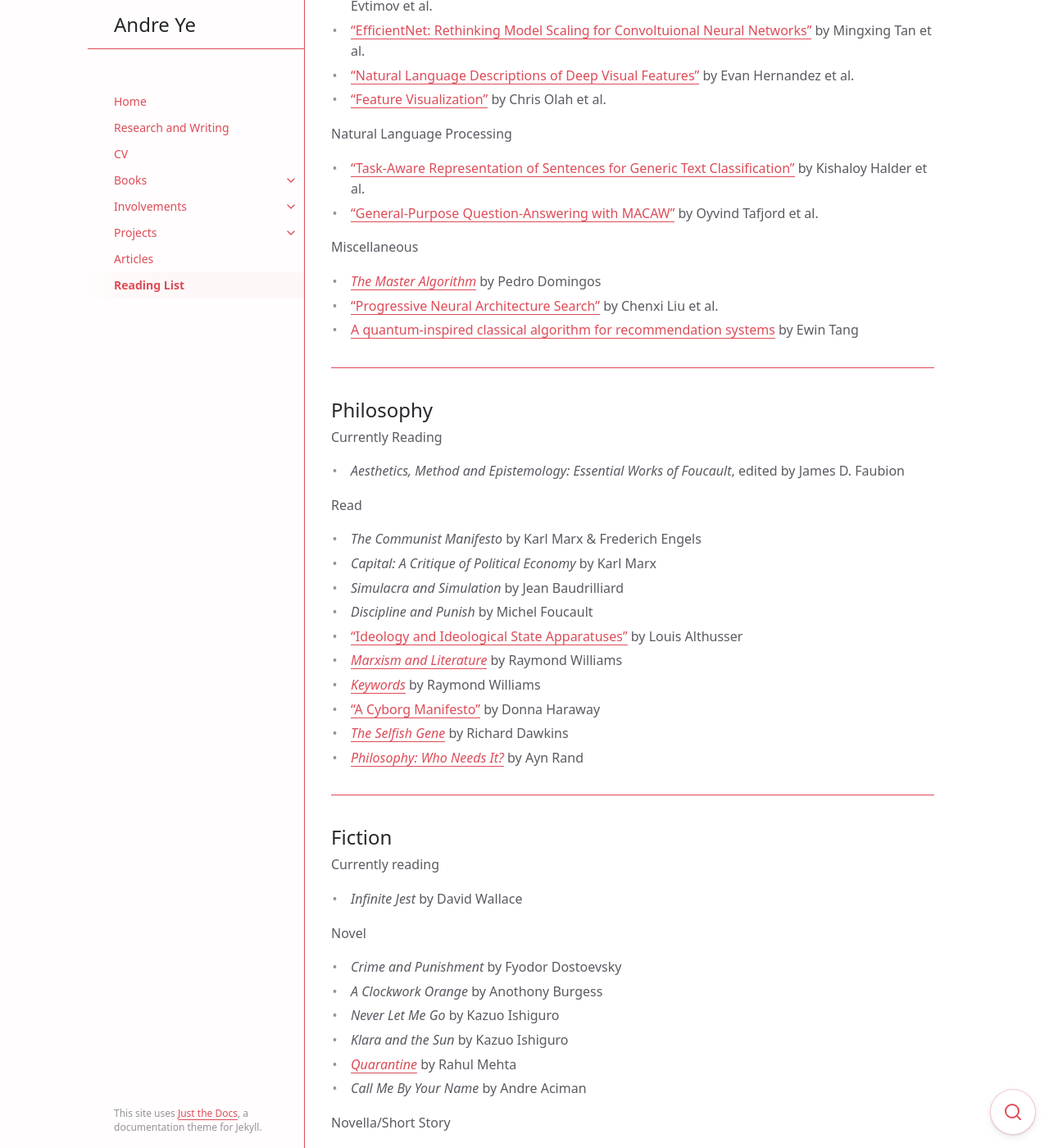
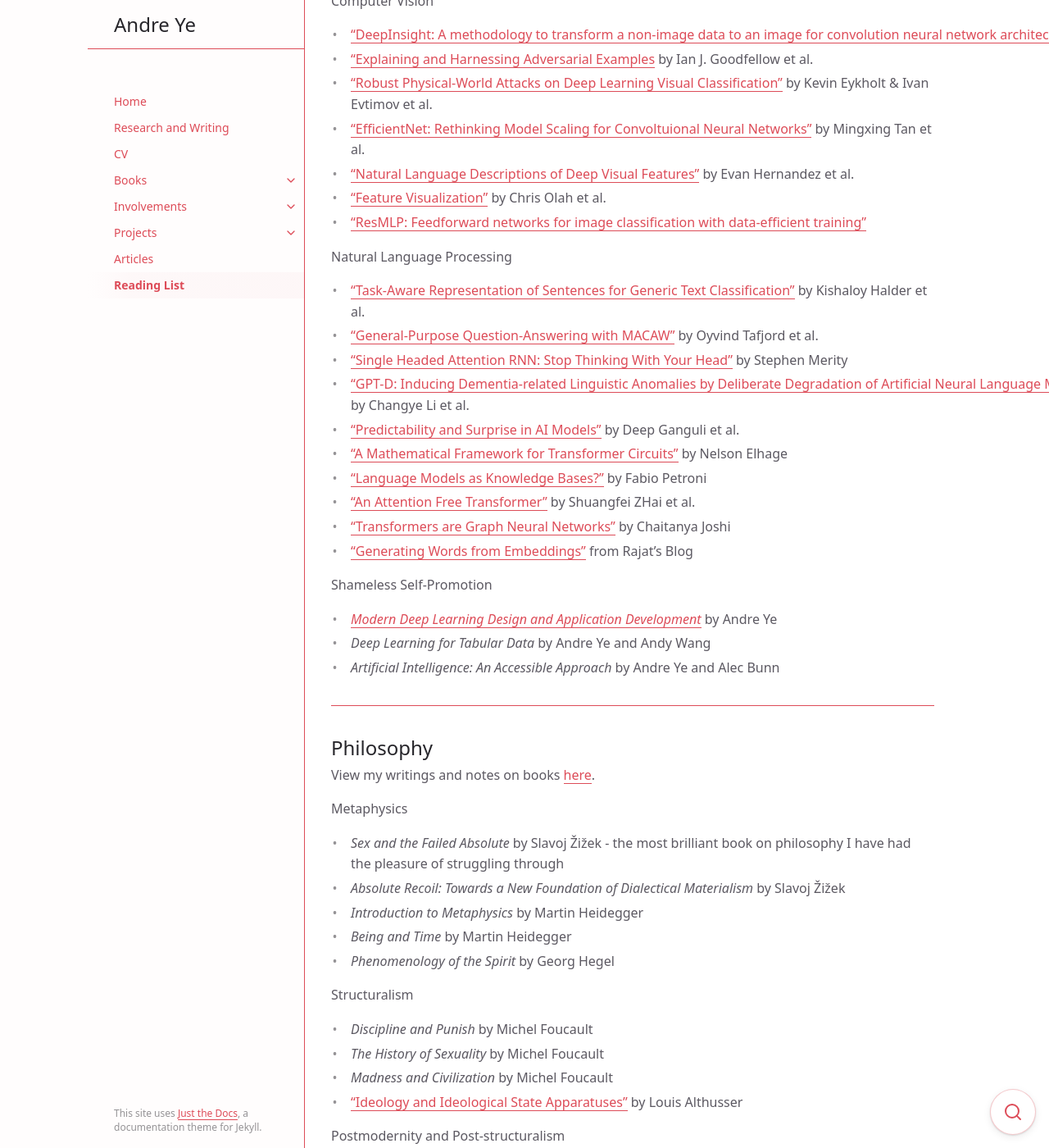
Before and after one commit to andre-ye/andre-ye.github.io-retired, a Jekyll site: the page built from docs/reading-list.md, in a window 1280 px wide and 1400 px high, scrolled down 1535 px. Shown: the whole window at 82% size. Built offline with Jekyll 4.4.1, drawn with Linux system fonts in a browser that asks for light colours; nearby versions of some CDN libraries; some of the changed text lies outside the part shown.

Commit message:
Update reading-list.md

```diff
--- a/docs/reading-list.md
+++ b/docs/reading-list.md
@@ -21,10 +21,8 @@
 
 *See an additional curated list of great papers discussed in my first book [here](https://andre-ye.github.io/docs/books/modern-deep-learning/#case-study-papers){:target="_blank"}.*
 
-Currently Reading
-- ["The Modern Mathematics of Deep Learning"](https://arxiv.org/pdf/2105.04026.pdf){:target="_blank"} by Julius Berner et al.
-
 Theory of Deep Learning
+- ["On the Measure of Intelligence"]
 - ["Learning in High Dimension Always Amounts to Extrapolation"](https://arxiv.org/pdf/2110.09485.pdf){:target="_blank"} by Randall Balestriero, Jerome Pesenti, and Yann LeCun
 - ["Computing Machinery and Intelligence"](https://academic.oup.com/mind/article/LIX/236/433/986238){:target="_blank"} by Alan Turing
 - ["The Lottery Ticket Hypothesis"](https://arxiv.org/pdf/1803.03635.pdf){:target="_blank"} by Jonathan Frankle and Michael Carbin
@@ -33,13 +31,17 @@
 - ["The Bitter Lesson"](http://www.incompleteideas.net/IncIdeas/BitterLesson.html){:target="_blank"} by Rich Sutton
 - ["Adversarial Examples Are Not Bugs, They Are Features"](https://arxiv.org/pdf/1905.02175.pdf){:target="_blank"} by Andrew Ilyas et al.
 - ["Grokking: Generalization Beyond Overfitting on Small Algorithmic Datasets"](https://arxiv.org/pdf/2201.02177.pdf){:target="_blank"} by Alethea Power et al.
-- ["What's HIdden in a Randomly Weighted Neural Network?"](https://arxiv.org/pdf/1911.13299.pdf){:target="_blank"} by Vivek Ramanjuan and Michell Wortsman
+- ["What's Hidden in a Randomly Weighted Neural Network?"](https://arxiv.org/pdf/1911.13299.pdf){:target="_blank"} by Vivek Ramanjuan and Michell Wortsman
+- ["The Modern Mathematics of Deep Learning"](https://arxiv.org/pdf/2105.04026.pdf){:target="_blank"} by Julius Berner et al.
+- ["Learning to learn by gradient descent by gradient descent"](https://arxiv.org/pdf/1606.04474.pdf){:target="_blank"} by Marcin Andrychowicz et al.
+- ["On Exact Computation with an Infinitely Wide Neural Net"](https://arxiv.org/pdf/1904.11955.pdf){:target="_blank"} by Sanjeev Arora
+- ["Dropout as a Bayesian Approximation: Representing Model Uncertainty in Deep Learning"](https://arxiv.org/pdf/1506.02142.pdf){:target="_blank"} by Yarin Gal and Zoubin Ghahramani
 
 Emergent Language
 - ["Compositional Observer Communication Learning from Raw Visual Input"](https://arxiv.org/pdf/1804.02341v1.pdf){:target="_blank"} by Edward Choi, Angeliki Lazaridou, Nando de Freitas
 - ["Emergence of Grounded Compositional Language in Multi-Agent Populations"](https://arxiv.org/abs/1703.04908){:target="_blank"} by Igor Mordatch and Pieter Abbeel
 - ["On the Spontaneous Emergence of Discrete and Compositional Signals"](https://aclanthology.org/2020.acl-main.433.pdf){:target="_blank"} by Nur Geffen Lan, Emmanuel Chemla, and Shane Steinert-Threlkel
-- ["Learning Emergent Discrete Message Communication for Cooperative Reinforcement Learning"](https://arxiv.org/pdf/2102.12550.pdf) by Sheng Li, Yutai Zhou, Ross Allen, Mykel J. Kochenderfer
+- ["Learning Emergent Discrete Message Communication for Cooperative Reinforcement Learning"](https://arxiv.org/pdf/2102.12550.pdf){:target="_blank"} by Sheng Li, Yutai Zhou, Ross Allen, Mykel J. Kochenderfer
 - ["AI Programmer: Autonomously Creating Software Programs Using Genetic Algorithms"](https://arxiv.org/pdf/1709.05703.pdf){:target="_blank"} by Kory Becker and Justin Gottschlich
 
 Bias and Fairness
@@ -49,75 +51,114 @@
 - ["Moving Beyond 'Algorithmic Bias is a Data Problem'"](https://www.cell.com/patterns/fulltext/S2666-3899(21)00061-1){:target="_blank"} by Sara Hooker
 
 Computer Vision
+- [“DeepInsight: A methodology to transform a non-image data to an image for convolution neural network architecture”](https://www.nature.com/articles/s41598-019-47765-6)
 - ["Explaining and Harnessing Adversarial Examples](https://arxiv.org/pdf/1412.6572.pdf){:target="_blank"} by Ian J. Goodfellow et al.
 - ["Robust Physical-World Attacks on Deep Learning Visual Classification"](https://arxiv.org/pdf/1707.08945.pdf){:target="_blank"} by Kevin Eykholt & Ivan Evtimov et al.
 - ["EfficientNet: Rethinking Model Scaling for Convoltuional Neural Networks"](https://arxiv.org/pdf/1905.11946.pdf){:target="_blank"} by Mingxing Tan et al.
 - ["Natural Language Descriptions of Deep Visual Features"](https://arxiv.org/abs/2201.11114){:target="_blank"} by Evan Hernandez et al.
 - ["Feature Visualization"](https://distill.pub/2017/feature-visualization/){:target="_blank"} by Chris Olah et al.
+- ["ResMLP: Feedforward networks for image classification with data-efficient training"](https://arxiv.org/abs/2105.03404){:target="_blank"}
 
 Natural Language Processing
 - ["Task-Aware Representation of Sentences for Generic Text Classification"](https://kishaloyhalder.github.io/pdfs/tars_coling2020.pdf){:target="_blank"} by Kishaloy Halder et al.
 - ["General-Purpose Question-Answering with MACAW"](https://arxiv.org/pdf/2109.02593.pdf){:target="_blank"} by Oyvind Tafjord et al.
+- ["Single Headed Attention RNN: Stop Thinking With Your Head"](https://arxiv.org/abs/1911.11423){:target="_blank"} by Stephen Merity
+- ["GPT-D: Inducing Dementia-related Linguistic Anomalies by Deliberate Degradation of Artificial Neural Language Models"](https://aclanthology.org/2022.acl-long.131.pdf){:target="_blank"} by Changye Li et al.
+- ["Predictability and Surprise in AI Models"](https://facctconference.org/static/pdfs_2022/facct22-140.pdf){:target="_blank"} by Deep Ganguli et al.
+- ["A Mathematical Framework for Transformer Circuits"](https://transformer-circuits.pub/2021/framework/index.html){:target="_blank"} by Nelson Elhage
+- ["Language Models as Knowledge Bases?"](https://aclanthology.org/D19-1250.pdf){:target="_blank"} by Fabio Petroni
+- ["An Attention Free Transformer"](https://arxiv.org/pdf/2105.14103.pdf){:target="_blank"} by Shuangfei ZHai et al.
+- ["Transformers are Graph Neural Networks"](https://thegradient.pub/transformers-are-graph-neural-networks/){:target="_blank"} by Chaitanya Joshi
+- ["Generating Words from Embeddings"](https://rajatvd.github.io/Generating-Words-From-Embeddings/){:target="_blank"} from Rajat's Blog
 
-Miscellaneous
-- [*The Master Algorithm*](https://www.basicbooks.com/titles/pedro-domingos/the-master-algorithm/9780465061921/){:target="_blank"} by Pedro Domingos
-- ["Progressive Neural Architecture Search"](https://arxiv.org/pdf/1712.00559.pdf){:target="_blank"} by Chenxi Liu et al.
-- [A quantum-inspired classical algorithm for recommendation systems](https://arxiv.org/pdf/1807.04271.pdf){:target='_blank"} by Ewin Tang
+Shameless Self-Promotion
+- [*Modern Deep Learning Design and Application Development*](https://link.springer.com/book/10.1007/978-1-4842-7413-2){:target="_blank"} by Andre Ye
+- *Deep Learning for Tabular Data* by Andre Ye and Andy Wang
+- *Artificial Intelligence: An Accessible Approach* by Andre Ye and Alec Bunn
 
 ---
 
 ## Philosophy
-Currently Reading
-- *Aesthetics, Method and Epistemology: Essential Works of Foucault*, edited by James D. Faubion
 
-Read
+View my writings and notes on books [here](https://andre-ye.github.io/pub/){:target="_blank"}.
+
+Metaphysics
+- *Sex and the Failed Absolute* by Slavoj Žižek - the most brilliant book on philosophy I have had the pleasure of struggling through
+- *Absolute Recoil: Towards a New Foundation of Dialectical Materialism* by Slavoj Žižek
+- *Introduction to Metaphysics* by Martin Heidegger
+- *Being and Time* by Martin Heidegger
+- *Phenomenology of the Spirit* by Georg Hegel
+
+Structuralism
+- *Discipline and Punish* by Michel Foucault
+- *The History of Sexuality* by Michel Foucault
+- *Madness and Civilization* by Michel Foucault
+- ["Ideology and Ideological State Apparatuses"](https://www.marxists.org/reference/archive/althusser/1970/ideology.htm){:target="_blank"} by Louis Althusser
+
+Postmodernity and Post-structuralism
+- *Simulacra and Simulation* by Jean Baudrilliard
+- ["A Cyborg Manifesto"](https://warwick.ac.uk/fac/arts/english/currentstudents/undergraduate/modules/fictionnownarrativemediaandtheoryinthe21stcentury/manifestly_haraway_----_a_cyborg_manifesto_science_technology_and_socialist-feminism_in_the_....pdf){:target="_blank"} by Donna Haraway
+- *Deconstruction* by David Gunkel
+
+Capitalism, Marxism, and Post-Marxism
+- *Capital: A Critique of Political Economy* (Vol. I) by Karl Marx
+- *Anti-Oedipus: Capitalism and Schizophrenia* by Gilles Deleuze and Felix Guattari
 - *The Communist Manifesto* by Karl Marx & Frederich Engels
-- *Capital: A Critique of Political Economy* by Karl Marx
-- *Simulacra and Simulation* by Jean Baudrilliard
-- *Discipline and Punish* by Michel Foucault
-- ["Ideology and Ideological State Apparatuses"](https://www.marxists.org/reference/archive/althusser/1970/ideology.htm){:target="_blank"} by Louis Althusser
+- *Capital Hates Everyone: Fascism or Revolution* by Maurizio Lazzarato
+- *Signs and Machines: Capitalism and the Production of Subjectivity* by Maurizio Lazzarato
 - [*Marxism and Literature*](http://lchc.ucsd.edu/MCA/Mail/xmcamail.2012_11.dir/pdfm9zBHlJ6w8.pdf){:target="_blank"} by Raymond Williams
-- [*Keywords*](http://s3.amazonaws.com/arena-attachments/1385668/2a0d6d0b045feef2adb6ae76ec9a2c92.pdf?1509502303){:target="_blank"} by Raymond Williams
-- ["A Cyborg Manifesto"](https://warwick.ac.uk/fac/arts/english/currentstudents/undergraduate/modules/fictionnownarrativemediaandtheoryinthe21stcentury/manifestly_haraway_----_a_cyborg_manifesto_science_technology_and_socialist-feminism_in_the_....pdf){:target="_blank"} by Donna Haraway
+- *Race, Nation, Class: Ambiguous Identities* - Chapter 7, Class Conflict in the Capitalist World Economy by Immanuel Wallerstein
+- ["The Dialectics of Still Life: Murder, Women, and Disposability"](https://www.google.com/url?sa=t&rct=j&q=&esrc=s&source=web&cd=&ved=2ahUKEwji04zylbX5AhVsATQIHQtEDEEQFnoECAIQAQ&url=https%3A%2F%2Fcanvas.uw.edu%2Ffiles%2F63482269%2Fdownload%3Fdownload_frd%3D1&usg=AOvVaw02XqAeQhplf-nTGY9nMMco){:target="_blank"} by Melissa Wright
+- *Intersectional Class Struggle: Theory and Practice* by Michael Reagan
+
+Technological Philosophy
+- *Robot Rights* by David J. Gunkel
+- *Robot Sex: Social and Ethical Implications*, edited by John Danaher and Neil McArthur
+- *Quantum Entanglement* by Jed Brody
+- *AI Ethics* by Mark Coeckelbergh
+
+Consciousness and the Philosophy of Life
+- *The Feeling of Life Itself: Why Consciousness is Widespread but can't be Computed* by Christof Koch
 - [*The Selfish Gene*](https://ia803102.us.archive.org/4/items/richarddawkinstheselfishgene30thanniversaryeditionwithanewintroductionbytheauthor/RICHARD%20DAWKINS%20THE%20SELFISH%20GENE%20%2030TH%20ANNIVERSARY%20EDITION%20WITH%20A%20NEW%20INTRODUCTION%20BY%20THE%20AUTHOR.pdf){:target="_blank"} by Richard Dawkins
+- *The Case Against Death* by Ingemar Linden
+- *Death and Dying* by Nicole Piemonte and Shawn Abreu
+
+Pedagogy
 - [*Philosophy: Who Needs It?*](https://www.kingauthor.net/books/Ayn%20Rand/Philosophy%20Who%20Needs%20It/Philosophy%20Who%20Needs%20It%20-%20Ayn%20Rand.pdf){:target="_blank"} by Ayn Rand
+
+Epistemology
+- *Hume's Problem Solved: The Optimality of Meta-Induction* by Gerhard Schurz
+- *On Logic and the Theory of Science* by Jean Cavailles
+
+Aesthetics
+- *Speculative Aesthetics*, edited by Robin Mackay et al.
+- *Aesthetics Equals Politics: new discourses across art, architecture, and philosophy*, edited by Mark Foster Gage
 
 ---
 
 ## Fiction
+I don't read much fiction, but of what I have read, this is my favorite selection.
 
-Currently reading
-- *Infinite Jest* by David Wallace
-
-Novel
+Long-form
+- *Infinite Jest* by David Foster Wallace - a great read.
 - *Crime and Punishment* by Fyodor Dostoevsky
 - *A Clockwork Orange* by Anothony Burgess
-- *Never Let Me Go* by Kazuo Ishiguro
-- *Klara and the Sun* by Kazuo Ishiguro
-- [*Quarantine*](http://rahulmehtawriter.com/quarantine/){:target="_blank"} by Rahul Mehta
 - *Call Me By Your Name* by Andre Aciman
 
 Novella/Short Story
 - ["Pale Horse, Pale Rider"](https://ia801602.us.archive.org/2/items/in.ernet.dli.2015.184599/2015.184599.Pale-Horse-pale-Rider.pdf){:target="_blank"} by Katherine Anne Porter
 - ["Bloodchild"](https://static1.squarespace.com/static/574dd51d62cd942085f12091/t/5ae0e84e562fa74f9c6773a5/1524688975128/octavia-butler-bloodchild.pdf){:target="_blank"} by Octavia Butler
 
-Poetry
-- ["Gym Crush"](https://fourwayreview.com/gym-crush-by-josh-tvrdy/){:target="_blank"} by Josh Tvrdy
-- ["The Out & Proud Boy Passes the Baseball Boy"](https://courtgreen.net/issue-16/josh-tvrdy){:target="_blank"} by Josh Tvrdy
+---
+
+## Film
+- *Interstellar*
+- *A Quiet Place*
+- *Call Me By Your Name*
+- *Parasite*
+- *Snowpiercer*
+- *Ex Machina*
 
 ---
 
-## Miscellaneous
-
-Currently Reading
-- *What is Meaning? Fundamnetals of Formal Semantics*
-
-
-Read
-- *The Gulag Archipelago* by Aleksandr Solzhenitsyn
-- [*Dude, You're a Fag: Masculinity and Sexuality in High School*](https://www.ucpress.edu/book/9780520271487/dude-youre-a-fag){:target="_blank"} by CJ Pascoe
-
----
-
-
 [^1]: ...but do not necessarily endorse or agree with.
```
Also changed, not shown: other parts of docs/reading-list.md (+3 -3 lines).
